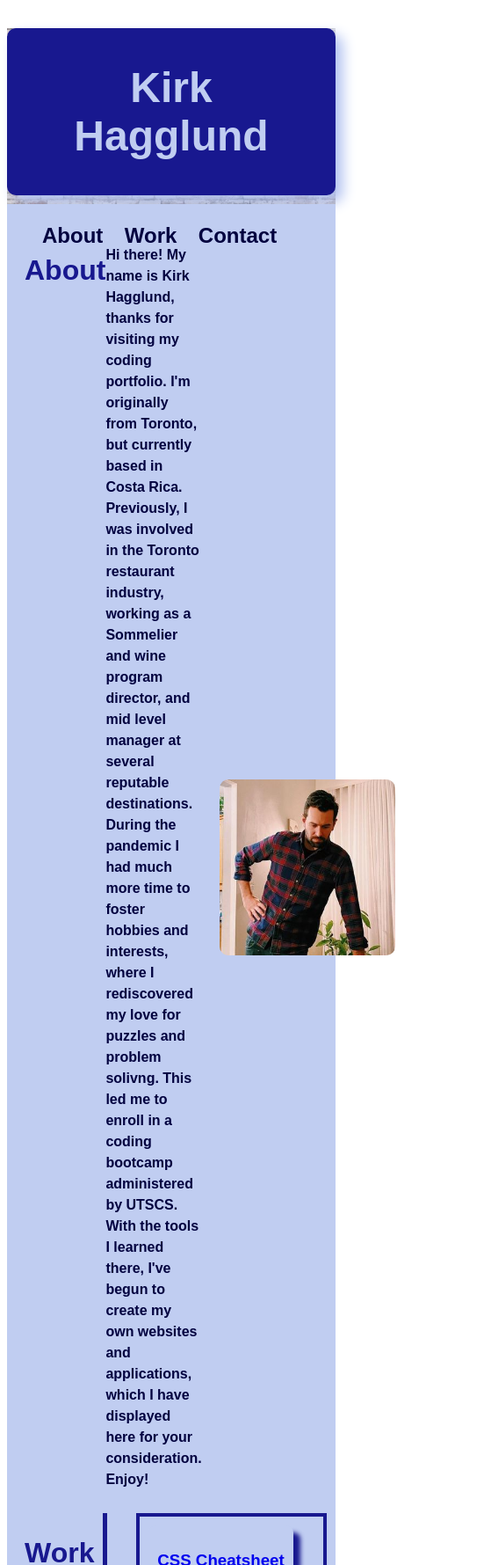
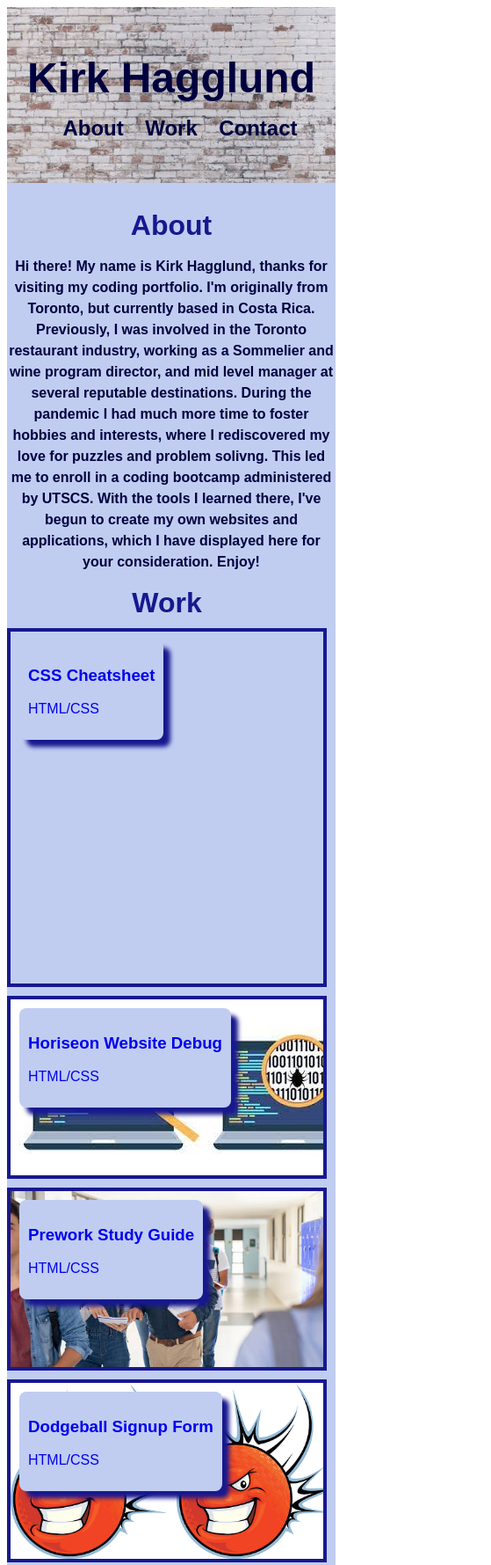
Before and after one commit to KirkHagglund/kirk-hagglunds-portfolio, a plain HTML site: page index.html in a window 390 px wide. Shown: the top 1779 px of the page at 88% size, 559 px wide, since content can reach past the window. Drawn offline with Linux system fonts and the light colour scheme.

Commit message:
finalized media queries

```diff
--- a/assets/css/style.css
+++ b/assets/css/style.css
@@ -112,10 +112,11 @@ h2 {
 
 .grid-3 {
     grid-area: grid-3;
-    background-image: url(../images/study.jpg);
+    background-image: url(../images/studyguide.jpg);
     height: 200px;
     border: 4px solid rgb(24, 24, 143);
     background-size: cover;
+    background-position: center;
 }
 
 .grid-4 {
@@ -148,7 +149,10 @@ h2 {
     box-shadow: 8px 8px 5px rgb(24, 24, 143);
 }
 
-/*Footer styling time babay*/
+.container {
+    text-decoration: none;
+}
+
 footer {
     background-image: url(../images/brick-background.jpg);
     height: 200%;
@@ -179,22 +183,67 @@ footer {
    }
    h1 {
     width: fit-content;
+    margin: 0 auto;
+   }
+   ul {
     text-align: center;
+   }
+   .about {
+    display: block;
+   }
+   h2 {
+    text-align: center;
+    margin: 0 auto;
+   }
+   #bio {
+    width: 100%;
+    text-align: center;
+   }
+   #pic {
+    display: none;
+   }
+   .grid-3 {
+    background-repeat: no-repeat;
+    background-size: cover;
+   }
+   .grid-border {
+    display: none;
+   }
+   .work {
+    display: flex;
+    flex-wrap: nowrap;
+    flex-direction: column;
+   }
+   .work-title {
+    display: block;
+   }
+   footer {
+    display: block;
+   }
+   .contact-info {
+    align-items: center;
+    margin: 0 auto;
+    justify-content: center;
    }
 }
 
 @media screen and (max-width: 768px) {
-
+    .banner {
+    display: flex;
+    flex-direction: column;
+    justify-content: center;
+    }
+    h1 {
+        color: rgb(1, 1, 63);
+        background-color: transparent !important;
+        box-shadow: none;
+        text-align: center;
+        margin-bottom: 0;
+        padding: 20px 0px 0px 0px;
+        width: fit-content;
+    }
+    .contact-info {
+        display: flex;
+        flex-direction: column;
+    }
 }
-
-/*.default-link {
-    position:absolute;
-    width:100%;
-    height:100%;
-    top:0;
-    left: 0;
-    z-index: 1;
-    -ms-filter:"progid:DXImageTransform.Microsoft.Alpha(Opacity=0)";
-    filter: alpha(opacity=0);
-    opacity:0;
-  }*/
--- a/index.html
+++ b/index.html
@@ -32,39 +32,38 @@
                 <img id="pic" src="./assets/images/profile-pic.jpg" alt="A picture of me!">
         </section>
         <section class="work" id="work">
-            <h2 clas="work-title" id="work-title">Work</h2>
+            <h2 class="work-title" id="work-title">Work</h2>
             <a target="_blank" href="http://kirkhagglund.github.io/css-cheatsheet/" class="container grid-1" id="project-1">
                 <div class="project-text" alt="A screen depicting CSS code">
                     <h3>CSS Cheatsheet</h3>
                     <p>HTML/CSS</p>
                 </div>
             </a>
-                <div class="container grid-2" id="project-2">
+            <a target="_blank" href="http://kirkhagglund.github.io/first-challenge/" class="container grid-2" id="project-2">
                 <div class="project-text" alt="A laptop with a bug under a magnifying glass">
                     <h3>Horiseon Website Debug</h3>
                     <p>HTML/CSS</p>
                 </div>
-                </div>
-                <div class="container grid-3" id="project-3">
+            </a>
+            <a target="_blank" href="http://kirkhagglund.github.io/prework-study-guide/" class="container grid-3" id="project-3">
                 <div class="project-text" alt="A desk with notebooks and writing material">
                     <h3>Prework Study Guide</h3>
                     <p>HTML/CSS</p>
                 </div>
-                </div>
-                <div class="container grid-4" id="project-4">
+            </a>
+            <a target="_blank" href="http://kirkhagglund.github.io/dodgeball-mini-project/" class="container grid-4" id="project-4">
                 <div class="project-text">
                     <h3>Dodgeball Signup Form</h3>
                     <p>HTML/CSS</p>
                 </div>
-                </div>
-                <div class="container grid-5" id="project-5">
+            </a>
+            <a target="_blank" href="https://github.com/" class="container grid-5" id="project-5">
                 <div class="project-text">
                     <h3>Rock Paper Scissors Game</h3>
-                        <p>JavaSscript</p>
+                    <p>JavaScript (COMING SOON!)</p>
                 </div>
-                </div>
+            </a>
             <div class="grid-border"></div>
-
         </section>
     </main>
     <footer class="contact" id="contact">
```
Also changed, not shown: assets/images/studyguide.jpg (added). Lines whose indentation alone changed are shown as unchanged.
